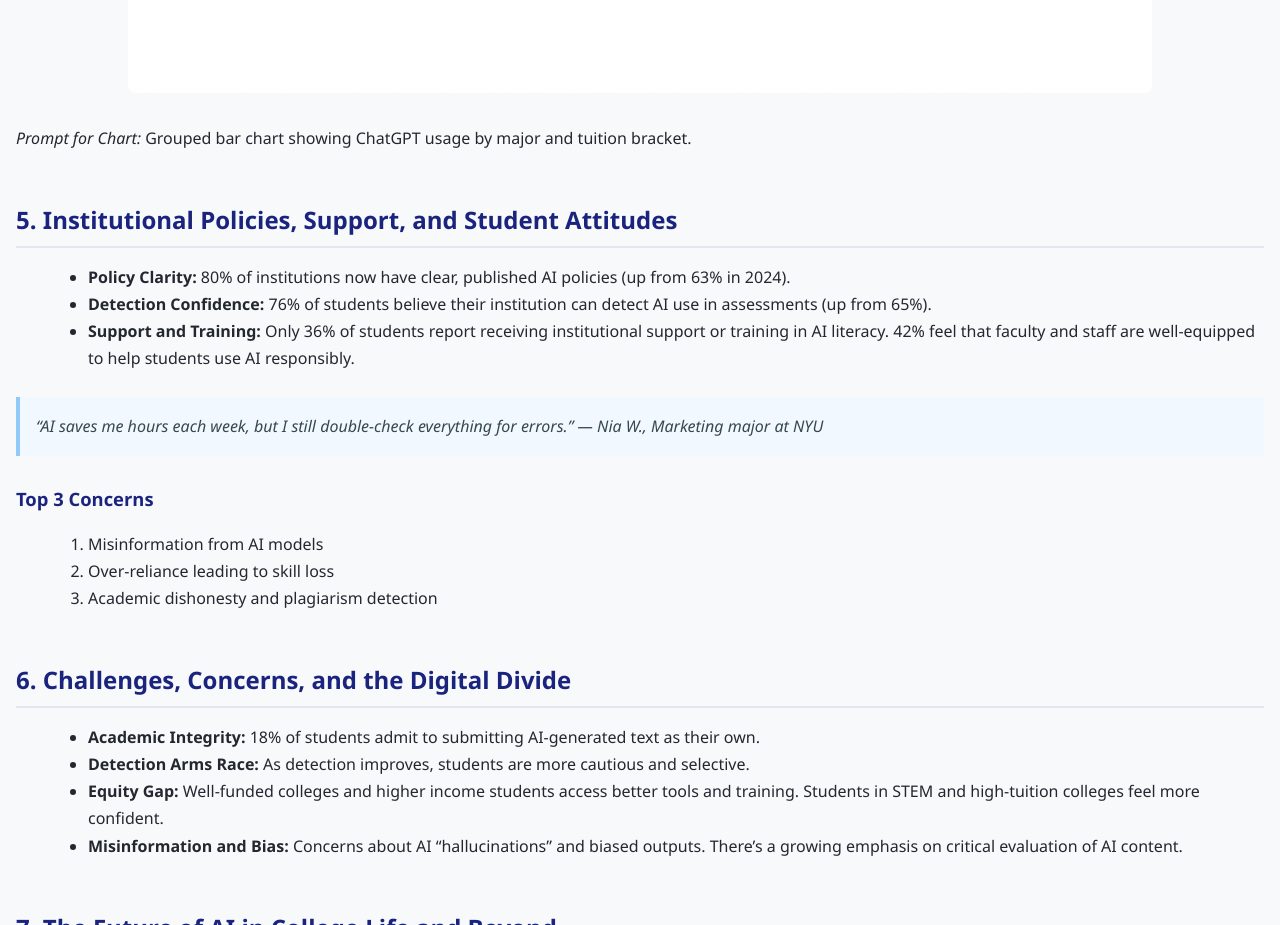
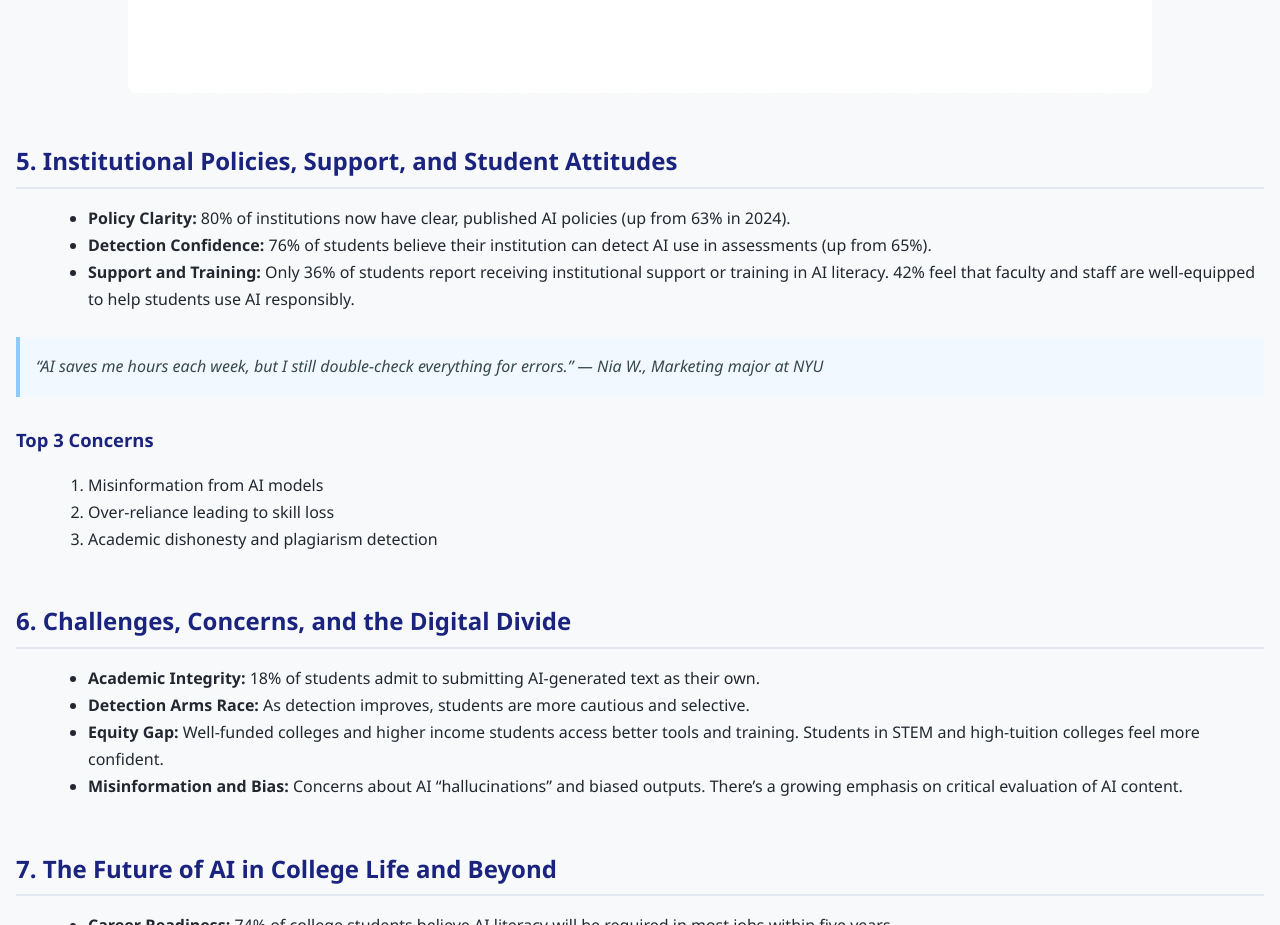
Before and after one commit to vonmach/AI-usage-by-USA-students-article, a plain HTML site: page index.html in a window 1280 px wide. Shown: the part 4560-5485 px from the top of the page. Drawn offline with Linux system fonts and the light colour scheme.

Commit message:
Update index.html

```diff
--- a/index.html
+++ b/index.html
@@ -206,9 +206,6 @@
     <li><strong>By Demographics:</strong> Males, wealthier students, international students, and urban students report higher usage. Higher adoption among Hindu students and politically moderate individuals.</li>
   </ul>
   <img src="chatgpt-usage-by-major-tuition.png" alt="ChatGPT Usage by Major and Tuition Level">
-  <p>
-    <em>Prompt for Chart:</em> Grouped bar chart showing ChatGPT usage by major and tuition bracket.
-  </p>
 
   <h2 id="policies">5. Institutional Policies, Support, and Student Attitudes</h2>
   <ul>
```
